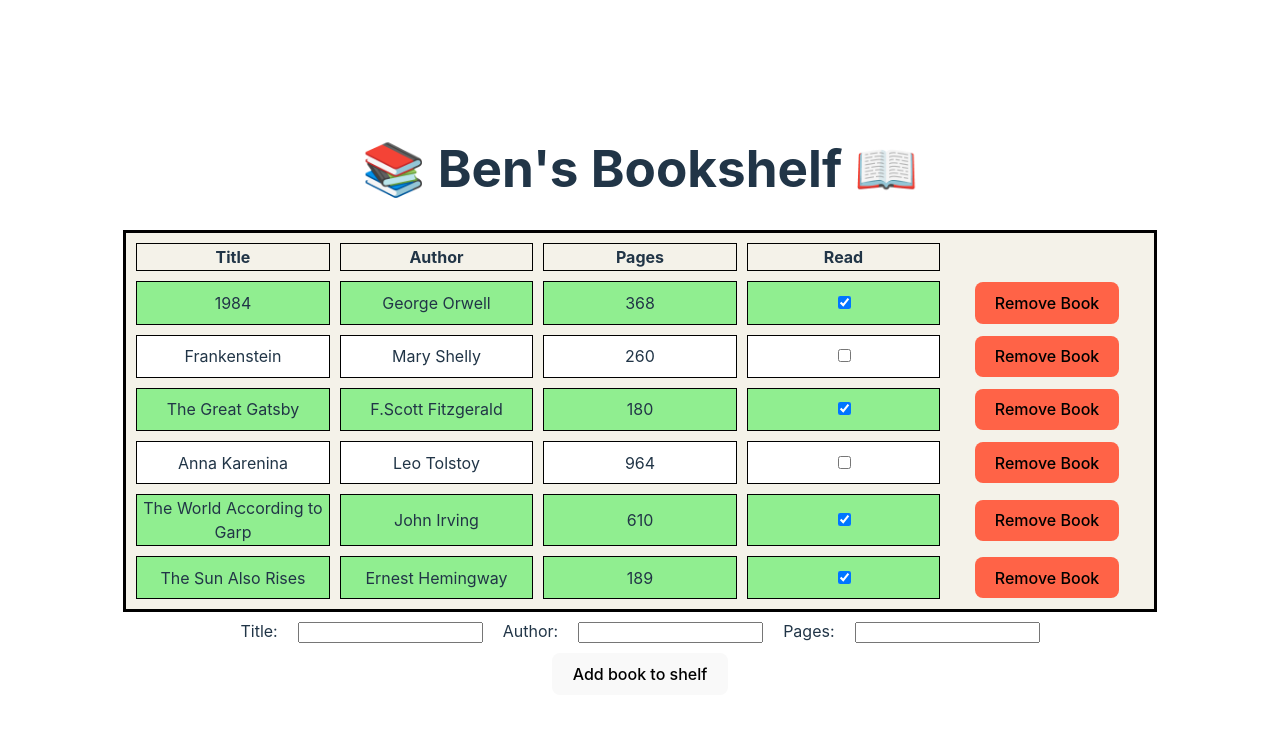
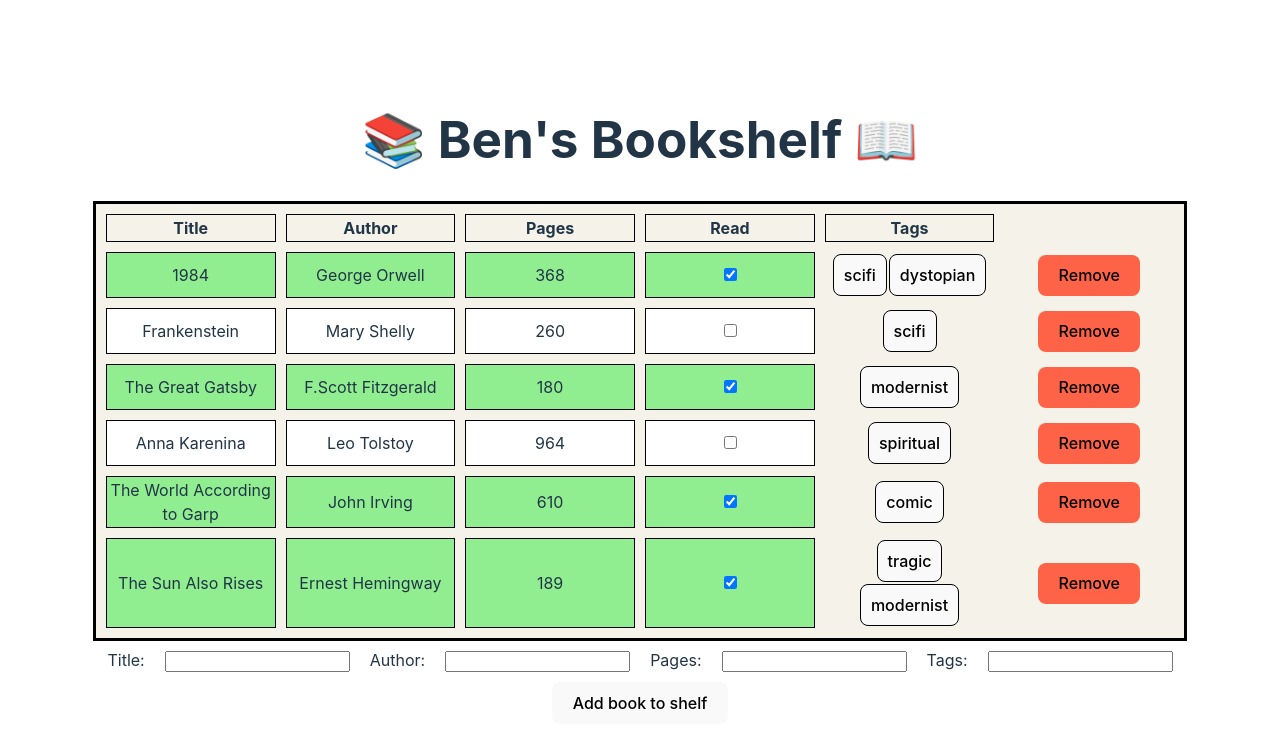
Before and after one commit to cravies/react-library, a React (Vite) app: page / in a window 1280 px wide. Shown: the top 748 px of the page. Built offline with nearby package versions, Linux system fonts and the light colour scheme.

Commit message:
tags system - need to implement show books with this tag functionality

```diff
--- a/src/App.jsx
+++ b/src/App.jsx
@@ -5,18 +5,26 @@ import BookShelf from './BookShelf'
 let count=1
 
 function App() {
+
+  //defaults
   const defaultBooks = [
-    {id:792872, title:'1984', author:'George Orwell', pages:368, read:true},
-    {id:27282, title:'Frankenstein', author:'Mary Shelly', pages:260, read:false},
-    {id:388393, title:'The Great Gatsby', author:'F.Scott Fitzgerald', pages:180, read:true},
-    {id:2992, title:'Anna Karenina', author:'Leo Tolstoy', pages:964, read:false},
-    {id:4383, title:'The World According to Garp', author:'John Irving', pages:610, read:true},
-    {id:17827, title:'The Sun Also Rises', author:'Ernest Hemingway', pages:189, read:true},
+    {id:792872, title:'1984', author:'George Orwell', pages:368, read:true, tags:'scifi,dystopian'},
+    {id:27282, title:'Frankenstein', author:'Mary Shelly', pages:260, read:false, tags:'scifi'},
+    {id:388393, title:'The Great Gatsby', author:'F.Scott Fitzgerald', pages:180, read:true, tags:'modernist'},
+    {id:2992, title:'Anna Karenina', author:'Leo Tolstoy', pages:964, read:false, tags:'spiritual'},
+    {id:4383, title:'The World According to Garp', author:'John Irving', pages:610, read:true, tags:'comic'},
+    {id:17827, title:'The Sun Also Rises', author:'Ernest Hemingway', pages:189, read:true, tags:'tragic,modernist'},
   ]
+  //make tags arr
+  defaultBooks.map(book => (
+    book.tags = splitTags(book.tags)
+  ))
+
   const [books, setBooks] = useState(defaultBooks)
   const titleRef = useRef()
   const authorRef = useRef()
   const pageRef = useRef()
+  const tagRef = useRef()
 
   function toggleBook(id) {
     /* never want to change state directly in react */
@@ -40,9 +48,26 @@ function App() {
     return !isNaN(num)
   }
 
+  function splitTags(tags) {
+    // split our tags by space or comma separation
+    // should be in format
+    // 'thriller, western, romance'
+    // or 'thriller,western,romance'
+    // or 'thriller western romance'
+    if (tags.includes(', ')) {
+      tags = tags.split(', ')
+    } else if (tags.includes(',')) {
+      tags = tags.split(',')
+    } else {
+      tags = tags.split(' ')
+    }
+    return tags
+  }
+
   function handleAddBook(e) {
     const title = titleRef.current.value
     const author = authorRef.current.value
+    const tags = splitTags(tagRef.current.value)
     /* js ternary operator syntax:
     condition ? exprIfTrue : exprIfFalse
     I use to set pages to 0 if not a valid number */
@@ -51,13 +76,16 @@ function App() {
     setBooks(prevBooks => {
       return [
         ...prevBooks,
-        {id:count, title:title, author:author, pages:pages, read:false}
+        {id:count, title:title, author:author,
+          pages:pages, read:false, tags:tags}
       ]
     })
     /* clear old input */
     titleRef.current.value = null
     authorRef.current.value = null
     pageRef.current.value = null
+    tagRef.current.value = null
+
     /* increment id */
     count += 1
   }
@@ -81,6 +109,8 @@ function App() {
       <input ref={authorRef} type="text" style={inputStyle}/>
       <label style={labelStyle}>Pages:</label>
       <input ref={pageRef} type="text" style={inputStyle}/>
+      <label style={labelStyle}>Tags:</label>
+      <input ref={tagRef} type="text" style={inputStyle}/>
     </div>
     <button onClick={handleAddBook}>Add book to shelf</button>
     </>
--- a/src/Book.jsx
+++ b/src/Book.jsx
@@ -1,6 +1,8 @@
 import React from 'react'
 
 export default function Book({ book, toggleBook, removeBook }) {
+
+    const tags = book.tags
 
     // toggle the book back and forth from [read <-> not read]
     function handleBookClick() {
@@ -28,7 +30,12 @@ export default function Book({ book, toggleBook, removeBook }) {
                 <input style={{display:'inline-block'}} type="checkbox" checked={book.read} onChange={handleBookClick}/>
             </td>
             <td>
-                <button style={{display:'inline-block', backgroundColor: 'tomato'}} onClick={handleRemoveBook}>Remove Book</button>
+            {tags.map((tag) => (
+                <button style={{border: '1px solid black', margin:'1px', padding:'10px'}}>{tag}</button>
+            ))}
+            </td>
+            <td>
+                <button style={{display:'inline-block', backgroundColor: 'tomato'}} onClick={handleRemoveBook}>Remove</button>
             </td>
         </tr>
     )
--- a/src/BookShelf.jsx
+++ b/src/BookShelf.jsx
@@ -10,8 +10,8 @@ function BookShelf({ books, toggleBook, removeBook}) {
   return(
     <table style={{
       tableLayout: 'fixed',
-      width: '85%',
-      height: '65%',
+      width: '90%',
+      height: '70%',
       gap:'2rem',
       margin: '0 auto',
       alignItems: 'left',
@@ -26,6 +26,7 @@ function BookShelf({ books, toggleBook, removeBook}) {
               <th style={headStyle}>Author</th>
               <th style={headStyle}>Pages</th>
               <th style={headStyle}>Read</th>
+              <th style={headStyle}>Tags</th>
               <th></th>
           </tr>
       </thead>
```
